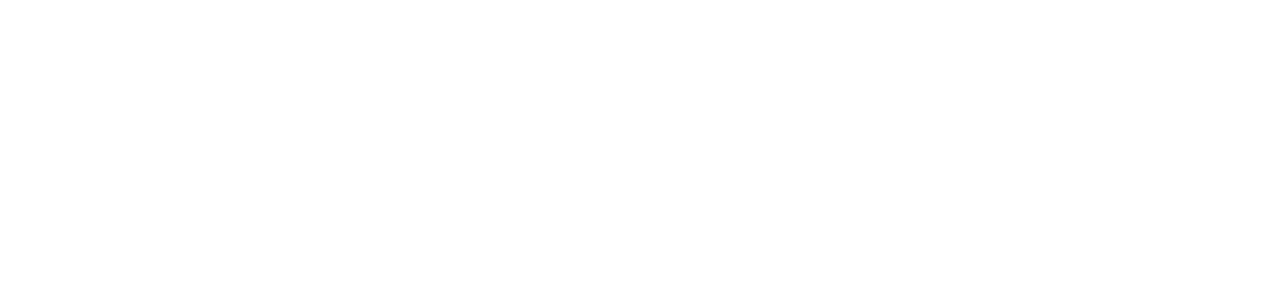
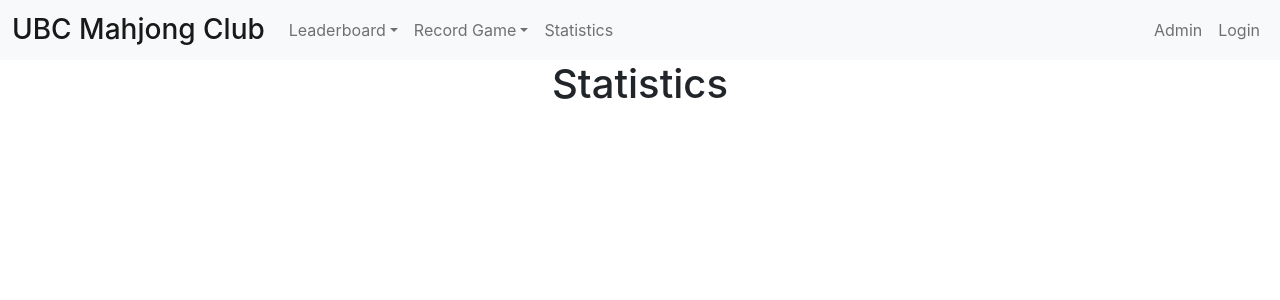
Before and after one commit to UBC-MJC/MJCWebsite, a React (Create React App) app in the folder frontend/: page /stats in a window 1280 px wide. Before the commit this address had no page. Shown: the top 300 px of the page. Built offline with nearby package versions, Linux system fonts and the light colour scheme.

Commit message:
better frontend configuration

```diff
--- a/frontend/package.json
+++ b/frontend/package.json
@@ -14,6 +14,7 @@
     "axios": "^1.3.5",
     "bootstrap": "^5.2.3",
     "react": "^18.2.0",
+    "react-bootstrap": "^2.7.3",
     "react-dom": "^18.2.0",
     "react-router-dom": "^6.10.0",
     "react-scripts": "5.0.1",
--- a/frontend/src/App.tsx
+++ b/frontend/src/App.tsx
@@ -1,20 +1,54 @@
 import React from 'react'
 import { Route, Routes } from "react-router-dom"
 
+import Container from 'react-bootstrap/Container';
+import Nav from 'react-bootstrap/Nav';
+import Navbar from 'react-bootstrap/Navbar';
+import NavDropdown from 'react-bootstrap/NavDropdown';
+
 import './App.css';
 import Home from "./home/Home";
+import CreateGame from "./game/CreateGame";
+import Game from "./game/Game";
+import Statistics from "./statistics/Statistics";
 import Login from "./login/Login";
-import GameHistory from "./gamehistory/GameHistory";
 import Admin from "./admin/Admin";
 
 const App: React.FC = () => {
     return (
         <main className='App'>
+            <Navbar bg="light" expand="md">
+                <Container fluid>
+                    <Navbar.Brand href="/">
+                        <h3 className="m-0">UBC Mahjong Club</h3>
+                    </Navbar.Brand>
+                    <Navbar.Toggle aria-controls="basic-navbar-nav" />
+                    <Navbar.Collapse id="basic-navbar-nav">
+                        <Nav className="me-auto">
+                            <NavDropdown title="Leaderboard" id="leaderboard-nav-dropdown">
+                                <NavDropdown.Item href="/">Riichi</NavDropdown.Item>
+                                <NavDropdown.Item href="/">Hong Kong</NavDropdown.Item>
+                            </NavDropdown>
+                            <NavDropdown title="Record Game" id="record-game-nav-dropdown">
+                                <NavDropdown.Item href="/games/create">Riichi</NavDropdown.Item>
+                                <NavDropdown.Item href="/games/create">Hong Kong</NavDropdown.Item>
+                            </NavDropdown>
+                            <Nav.Link href="stats">Statistics</Nav.Link>
+                        </Nav>
+                        <Nav>
+                            <Nav.Link href="admin">Admin</Nav.Link>
+                            <Nav.Link href="login">Login</Nav.Link>
+                        </Nav>
+                    </Navbar.Collapse>
+                </Container>
+            </Navbar>
             <Routes>
                 <Route path="/" element={<Home />} />
+                <Route path="/games/view/:id" element={<Game />} />
+                <Route path="/games/create" element={<CreateGame />} />
+                <Route path="/stats" element={<Statistics />} />
                 <Route path="/login" element={<Login />} />
                 <Route path="/admin" element={<Admin />} />
-                <Route path="/games/view/:id" element={<GameHistory />} />
             </Routes>
         </main>
     )
--- /dev/null
+++ b/frontend/src/game/CreateGame.tsx
@@ -0,0 +1,40 @@
+import React, {useEffect, useState} from 'react'
+import GameItem from './GameItem'
+import {addGame, getGames} from '../api/API'
+
+const CreateGame: React.FC = () => {
+    const [games, setGames] = useState<IGame[]>([])
+
+    useEffect(() => {
+        fetchGames()
+    }, [])
+
+    const fetchGames = (): void => {
+        getGames()
+            .then(({data: {games}}: IGame[] | any) => setGames(games))
+            .catch((err: Error) => console.log(err))
+    }
+
+    const createGame = (): void => {
+        addGame()
+            .then(({status, data}) => {
+                if (status !== 201) {
+                    throw new Error("Error! Game not saved")
+                }
+                setGames(data.games)
+            })
+            .catch(err => console.log(err))
+    }
+
+    return (
+        <div>
+            <h1>Games</h1>
+            <button onClick={createGame}>Create Game</button>
+            {games.map((game: IGame) => (
+                <GameItem key={game.game_id} game={game}/>
+            ))}
+        </div>
+    )
+}
+
+export default CreateGame;
--- a/frontend/src/gamehistory/GameHistory.tsx
+++ b/frontend/src/game/Game.tsx
@@ -1,7 +1,7 @@
 import React from "react";
 import {useParams} from "react-router-dom";
 
-const GameHistory: React.FC = () => {
+const Game: React.FC = () => {
     const { id } = useParams()
 
     return (
@@ -11,4 +11,4 @@ const GameHistory: React.FC = () => {
     )
 }
 
-export default GameHistory
+export default Game
--- a/frontend/src/home/Home.tsx
+++ b/frontend/src/home/Home.tsx
@@ -1,40 +1,11 @@
-import React, {useEffect, useState} from 'react'
-import GameItem from './GameItem'
-import {addGame, getGames} from '../api/API'
+import React from "react";
 
 const Home: React.FC = () => {
-    const [games, setGames] = useState<IGame[]>([])
-
-    useEffect(() => {
-        fetchGames()
-    }, [])
-
-    const fetchGames = (): void => {
-        getGames()
-            .then(({data: {games}}: IGame[] | any) => setGames(games))
-            .catch((err: Error) => console.log(err))
-    }
-
-    const createGame = (): void => {
-        addGame()
-            .then(({status, data}) => {
-                if (status !== 201) {
-                    throw new Error("Error! Game not saved")
-                }
-                setGames(data.games)
-            })
-            .catch(err => console.log(err))
-    }
-
     return (
-        <div className='Home'>
-            <h1>Games</h1>
-            <button onClick={createGame}>Create Game</button>
-            {games.map((game: IGame) => (
-                <GameItem key={game.game_id} game={game}/>
-            ))}
+        <div>
+            <h1>Home</h1>
         </div>
     )
 }
 
-export default Home;
+export default Home
--- /dev/null
+++ b/frontend/src/statistics/Statistics.tsx
@@ -0,0 +1,11 @@
+import React from "react";
+
+const Statistics: React.FC = () => {
+    return (
+        <div>
+            <h1>Statistics</h1>
+        </div>
+    )
+}
+
+export default Statistics
```
Also changed, not shown: frontend/src/game/GameItem.tsx (renamed from frontend/src/home/GameItem.tsx), 2 other files (tests, documents, lock files or other folders).
